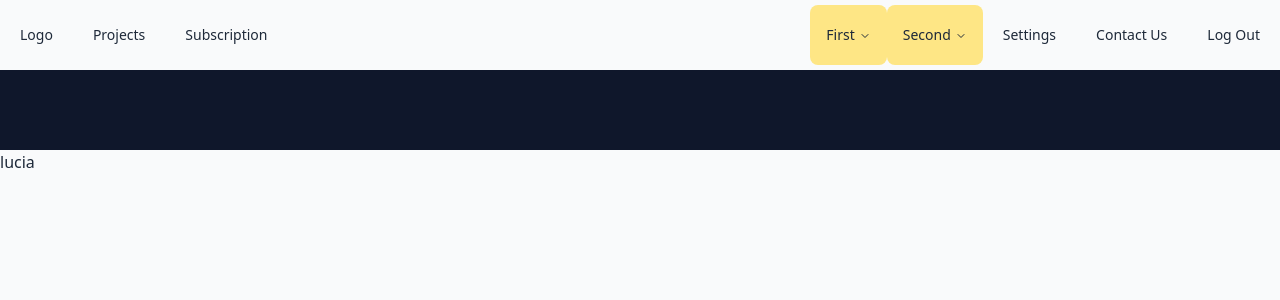
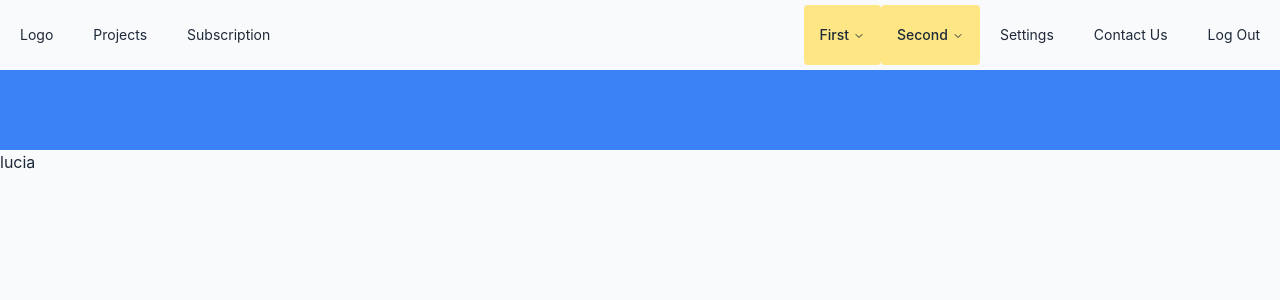
Before and after one commit to TimTruston/sveltekit-template, a SvelteKit app: page /demo in a window 1280 px wide. Shown: the top 300 px of the page. Built offline with nearby package versions, Linux system fonts and the light colour scheme.

Commit message:
added tweakcn theme

```diff
--- a/src/app.css
+++ b/src/app.css
@@ -5,79 +5,102 @@
 @custom-variant dark (&:is(.dark *));
 
 :root {
-  --radius: 0.625rem;
-  --background: oklch(1 0 0);
-  --foreground: oklch(0.129 0.042 264.695);
-  --card: oklch(1 0 0);
-  --card-foreground: oklch(0.129 0.042 264.695);
-  --popover: oklch(1 0 0);
-  --popover-foreground: oklch(0.129 0.042 264.695);
-  --primary: oklch(0.208 0.042 265.755);
-  --primary-foreground: oklch(0.984 0.003 247.858);
-  --secondary: oklch(0.968 0.007 247.896);
-  --secondary-foreground: oklch(0.208 0.042 265.755);
-  --muted: oklch(0.968 0.007 247.896);
-  --muted-foreground: oklch(0.554 0.046 257.417);
-  --accent: oklch(0.968 0.007 247.896);
-  --accent-foreground: oklch(0.208 0.042 265.755);
-  --destructive: oklch(0.577 0.245 27.325);
-  --border: oklch(0.929 0.013 255.508);
-  --input: oklch(0.929 0.013 255.508);
-  --ring: oklch(0.704 0.04 256.788);
-  --chart-1: oklch(0.646 0.222 41.116);
-  --chart-2: oklch(0.6 0.118 184.704);
-  --chart-3: oklch(0.398 0.07 227.392);
-  --chart-4: oklch(0.828 0.189 84.429);
-  --chart-5: oklch(0.769 0.188 70.08);
-  --sidebar: oklch(0.984 0.003 247.858);
-  --sidebar-foreground: oklch(0.129 0.042 264.695);
-  --sidebar-primary: oklch(0.208 0.042 265.755);
-  --sidebar-primary-foreground: oklch(0.984 0.003 247.858);
-  --sidebar-accent: oklch(0.968 0.007 247.896);
-  --sidebar-accent-foreground: oklch(0.208 0.042 265.755);
-  --sidebar-border: oklch(0.929 0.013 255.508);
-  --sidebar-ring: oklch(0.704 0.04 256.788);
+  --background: oklch(1.0000 0 0);
+  --foreground: oklch(0.3211 0 0);
+  --card: oklch(1.0000 0 0);
+  --card-foreground: oklch(0.3211 0 0);
+  --popover: oklch(1.0000 0 0);
+  --popover-foreground: oklch(0.3211 0 0);
+  --primary: oklch(0.6231 0.1880 259.8145);
+  --primary-foreground: oklch(1.0000 0 0);
+  --secondary: oklch(0.9670 0.0029 264.5419);
+  --secondary-foreground: oklch(0.4461 0.0263 256.8018);
+  --muted: oklch(0.9846 0.0017 247.8389);
+  --muted-foreground: oklch(0.5510 0.0234 264.3637);
+  --accent: oklch(0.9514 0.0250 236.8242);
+  --accent-foreground: oklch(0.3791 0.1378 265.5222);
+  --destructive: oklch(0.6368 0.2078 25.3313);
+  --destructive-foreground: oklch(1.0000 0 0);
+  --border: oklch(0.9276 0.0058 264.5313);
+  --input: oklch(0.9276 0.0058 264.5313);
+  --ring: oklch(0.6231 0.1880 259.8145);
+  --chart-1: oklch(0.6231 0.1880 259.8145);
+  --chart-2: oklch(0.5461 0.2152 262.8809);
+  --chart-3: oklch(0.4882 0.2172 264.3763);
+  --chart-4: oklch(0.4244 0.1809 265.6377);
+  --chart-5: oklch(0.3791 0.1378 265.5222);
+  --sidebar: oklch(0.9846 0.0017 247.8389);
+  --sidebar-foreground: oklch(0.3211 0 0);
+  --sidebar-primary: oklch(0.6231 0.1880 259.8145);
+  --sidebar-primary-foreground: oklch(1.0000 0 0);
+  --sidebar-accent: oklch(0.9514 0.0250 236.8242);
+  --sidebar-accent-foreground: oklch(0.3791 0.1378 265.5222);
+  --sidebar-border: oklch(0.9276 0.0058 264.5313);
+  --sidebar-ring: oklch(0.6231 0.1880 259.8145);
+  --font-sans: Inter, sans-serif;
+  --font-serif: Source Serif 4, serif;
+  --font-mono: JetBrains Mono, monospace;
+  --radius: 0.375rem;
+  --shadow-2xs: 0 1px 3px 0px hsl(0 0% 0% / 0.05);
+  --shadow-xs: 0 1px 3px 0px hsl(0 0% 0% / 0.05);
+  --shadow-sm: 0 1px 3px 0px hsl(0 0% 0% / 0.10), 0 1px 2px -1px hsl(0 0% 0% / 0.10);
+  --shadow: 0 1px 3px 0px hsl(0 0% 0% / 0.10), 0 1px 2px -1px hsl(0 0% 0% / 0.10);
+  --shadow-md: 0 1px 3px 0px hsl(0 0% 0% / 0.10), 0 2px 4px -1px hsl(0 0% 0% / 0.10);
+  --shadow-lg: 0 1px 3px 0px hsl(0 0% 0% / 0.10), 0 4px 6px -1px hsl(0 0% 0% / 0.10);
+  --shadow-xl: 0 1px 3px 0px hsl(0 0% 0% / 0.10), 0 8px 10px -1px hsl(0 0% 0% / 0.10);
+  --shadow-2xl: 0 1px 3px 0px hsl(0 0% 0% / 0.25);
+  --tracking-normal: 0em;
+  --spacing: 0.25rem;
 }
 
 .dark {
-  --background: oklch(0.129 0.042 264.695);
-  --foreground: oklch(0.984 0.003 247.858);
-  --card: oklch(0.208 0.042 265.755);
-  --card-foreground: oklch(0.984 0.003 247.858);
-  --popover: oklch(0.208 0.042 265.755);
-  --popover-foreground: oklch(0.984 0.003 247.858);
-  --primary: oklch(0.929 0.013 255.508);
-  --primary-foreground: oklch(0.208 0.042 265.755);
-  --secondary: oklch(0.279 0.041 260.031);
-  --secondary-foreground: oklch(0.984 0.003 247.858);
-  --muted: oklch(0.279 0.041 260.031);
-  --muted-foreground: oklch(0.704 0.04 256.788);
-  --accent: oklch(0.279 0.041 260.031);
-  --accent-foreground: oklch(0.984 0.003 247.858);
-  --destructive: oklch(0.704 0.191 22.216);
-  --border: oklch(1 0 0 / 10%);
-  --input: oklch(1 0 0 / 15%);
-  --ring: oklch(0.551 0.027 264.364);
-  --chart-1: oklch(0.488 0.243 264.376);
-  --chart-2: oklch(0.696 0.17 162.48);
-  --chart-3: oklch(0.769 0.188 70.08);
-  --chart-4: oklch(0.627 0.265 303.9);
-  --chart-5: oklch(0.645 0.246 16.439);
-  --sidebar: oklch(0.208 0.042 265.755);
-  --sidebar-foreground: oklch(0.984 0.003 247.858);
-  --sidebar-primary: oklch(0.488 0.243 264.376);
-  --sidebar-primary-foreground: oklch(0.984 0.003 247.858);
-  --sidebar-accent: oklch(0.279 0.041 260.031);
-  --sidebar-accent-foreground: oklch(0.984 0.003 247.858);
-  --sidebar-border: oklch(1 0 0 / 10%);
-  --sidebar-ring: oklch(0.551 0.027 264.364);
+  --background: oklch(0.2046 0 0);
+  --foreground: oklch(0.9219 0 0);
+  --card: oklch(0.2686 0 0);
+  --card-foreground: oklch(0.9219 0 0);
+  --popover: oklch(0.2686 0 0);
+  --popover-foreground: oklch(0.9219 0 0);
+  --primary: oklch(0.6231 0.1880 259.8145);
+  --primary-foreground: oklch(1.0000 0 0);
+  --secondary: oklch(0.2686 0 0);
+  --secondary-foreground: oklch(0.9219 0 0);
+  --muted: oklch(0.2686 0 0);
+  --muted-foreground: oklch(0.7155 0 0);
+  --accent: oklch(0.3791 0.1378 265.5222);
+  --accent-foreground: oklch(0.8823 0.0571 254.1284);
+  --destructive: oklch(0.6368 0.2078 25.3313);
+  --destructive-foreground: oklch(1.0000 0 0);
+  --border: oklch(0.3715 0 0);
+  --input: oklch(0.3715 0 0);
+  --ring: oklch(0.6231 0.1880 259.8145);
+  --chart-1: oklch(0.7137 0.1434 254.6240);
+  --chart-2: oklch(0.6231 0.1880 259.8145);
+  --chart-3: oklch(0.5461 0.2152 262.8809);
+  --chart-4: oklch(0.4882 0.2172 264.3763);
+  --chart-5: oklch(0.4244 0.1809 265.6377);
+  --sidebar: oklch(0.2046 0 0);
+  --sidebar-foreground: oklch(0.9219 0 0);
+  --sidebar-primary: oklch(0.6231 0.1880 259.8145);
+  --sidebar-primary-foreground: oklch(1.0000 0 0);
+  --sidebar-accent: oklch(0.3791 0.1378 265.5222);
+  --sidebar-accent-foreground: oklch(0.8823 0.0571 254.1284);
+  --sidebar-border: oklch(0.3715 0 0);
+  --sidebar-ring: oklch(0.6231 0.1880 259.8145);
+  --font-sans: Inter, sans-serif;
+  --font-serif: Source Serif 4, serif;
+  --font-mono: JetBrains Mono, monospace;
+  --radius: 0.375rem;
+  --shadow-2xs: 0 1px 3px 0px hsl(0 0% 0% / 0.05);
+  --shadow-xs: 0 1px 3px 0px hsl(0 0% 0% / 0.05);
+  --shadow-sm: 0 1px 3px 0px hsl(0 0% 0% / 0.10), 0 1px 2px -1px hsl(0 0% 0% / 0.10);
+  --shadow: 0 1px 3px 0px hsl(0 0% 0% / 0.10), 0 1px 2px -1px hsl(0 0% 0% / 0.10);
+  --shadow-md: 0 1px 3px 0px hsl(0 0% 0% / 0.10), 0 2px 4px -1px hsl(0 0% 0% / 0.10);
+  --shadow-lg: 0 1px 3px 0px hsl(0 0% 0% / 0.10), 0 4px 6px -1px hsl(0 0% 0% / 0.10);
+  --shadow-xl: 0 1px 3px 0px hsl(0 0% 0% / 0.10), 0 8px 10px -1px hsl(0 0% 0% / 0.10);
+  --shadow-2xl: 0 1px 3px 0px hsl(0 0% 0% / 0.25);
 }
 
 @theme inline {
-  --radius-sm: calc(var(--radius) - 4px);
-  --radius-md: calc(var(--radius) - 2px);
-  --radius-lg: var(--radius);
-  --radius-xl: calc(var(--radius) + 4px);
   --color-background: var(--background);
   --color-foreground: var(--foreground);
   --color-card: var(--card);
@@ -93,6 +116,7 @@
   --color-accent: var(--accent);
   --color-accent-foreground: var(--accent-foreground);
   --color-destructive: var(--destructive);
+  --color-destructive-foreground: var(--destructive-foreground);
   --color-border: var(--border);
   --color-input: var(--input);
   --color-ring: var(--ring);
@@ -109,6 +133,24 @@
   --color-sidebar-accent-foreground: var(--sidebar-accent-foreground);
   --color-sidebar-border: var(--sidebar-border);
   --color-sidebar-ring: var(--sidebar-ring);
+
+  --font-sans: var(--font-sans);
+  --font-mono: var(--font-mono);
+  --font-serif: var(--font-serif);
+
+  --radius-sm: calc(var(--radius) - 4px);
+  --radius-md: calc(var(--radius) - 2px);
+  --radius-lg: var(--radius);
+  --radius-xl: calc(var(--radius) + 4px);
+
+  --shadow-2xs: var(--shadow-2xs);
+  --shadow-xs: var(--shadow-xs);
+  --shadow-sm: var(--shadow-sm);
+  --shadow: var(--shadow);
+  --shadow-md: var(--shadow-md);
+  --shadow-lg: var(--shadow-lg);
+  --shadow-xl: var(--shadow-xl);
+  --shadow-2xl: var(--shadow-2xl);
 }
 
 @layer base {
```
